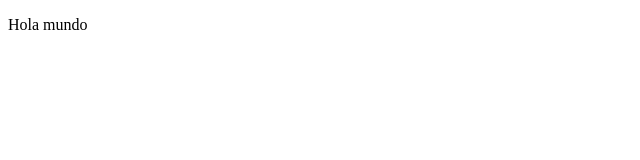
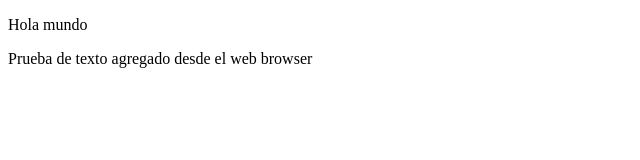
Before and after one commit to Behemut/ManualGit, a plain HTML site: page index.html in a window 1280 px wide. Shown: the whole page, without its empty margins (0-640 px from the left). Drawn offline with Linux system fonts and the light colour scheme.

Commit message:
Update index.html

```diff
--- a/index.html
+++ b/index.html
@@ -9,5 +9,7 @@
 <body>
 <p>Hola mundo</p>
 
+  <p>Prueba de texto agregado desde el web browser</p>
+
 </body>
 </html>
```
